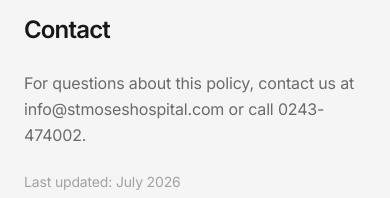
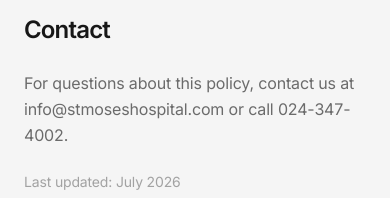
Before and after one commit to rogermusahlangboung/st-moses, a React (Vite) app: page /privacy in a window 390 px wide. Shown: the part 882-1080 px from the top of the page. Built offline with nearby package versions, Linux system fonts and the light colour scheme.

Commit message:
Format privacy policy phone number

```diff
--- a/src/pages/PrivacyPolicy.jsx
+++ b/src/pages/PrivacyPolicy.jsx
@@ -18,7 +18,7 @@ export default function PrivacyPolicy() {
           <h2 className="font-sans font-semibold text-2xl text-ink mt-10">Data Protection</h2>
           <p>We implement appropriate security measures to protect your personal information against unauthorized access, alteration, disclosure, or destruction.</p>
           <h2 className="font-sans font-semibold text-2xl text-ink mt-10">Contact</h2>
-          <p>For questions about this policy, contact us at info@stmoseshospital.com or call 0243-474002.</p>
+          <p>For questions about this policy, contact us at info@stmoseshospital.com or call 024-347-4002.</p>
           <p className="text-sm text-muted/60 mt-12">Last updated: July 2026</p>
         </div>
       </div>
```
